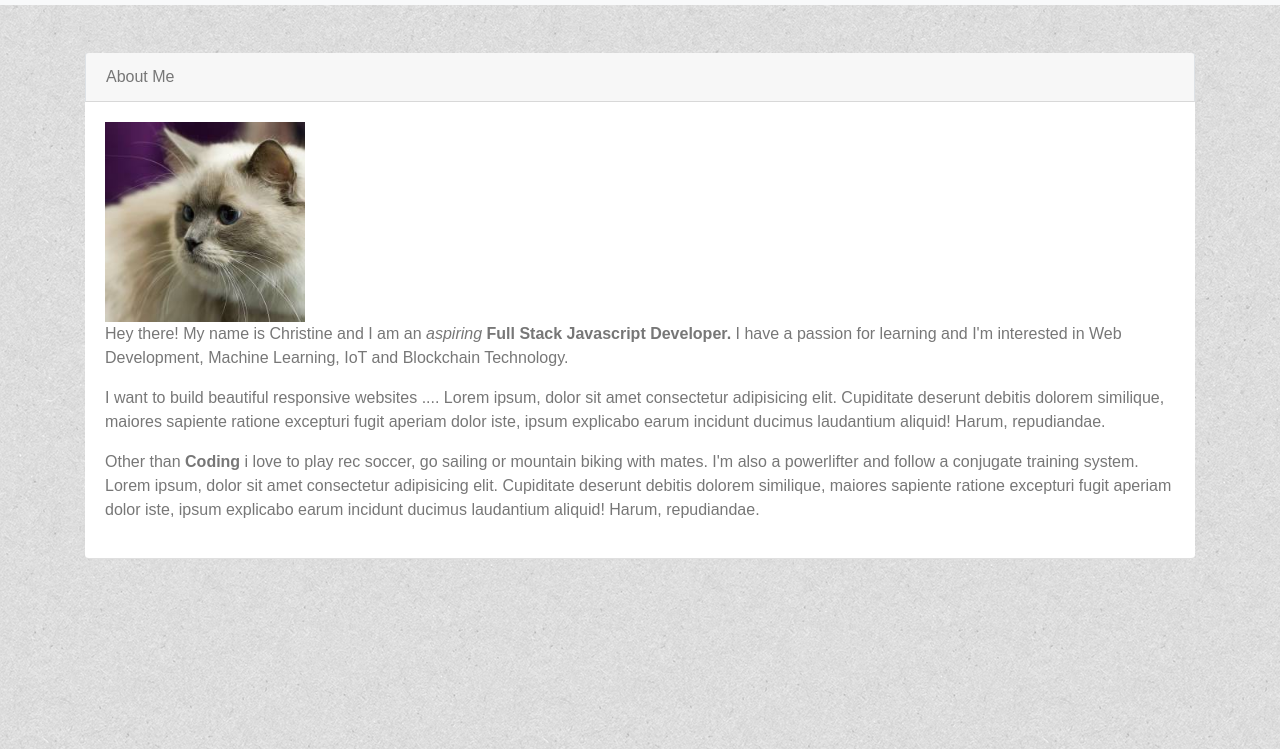
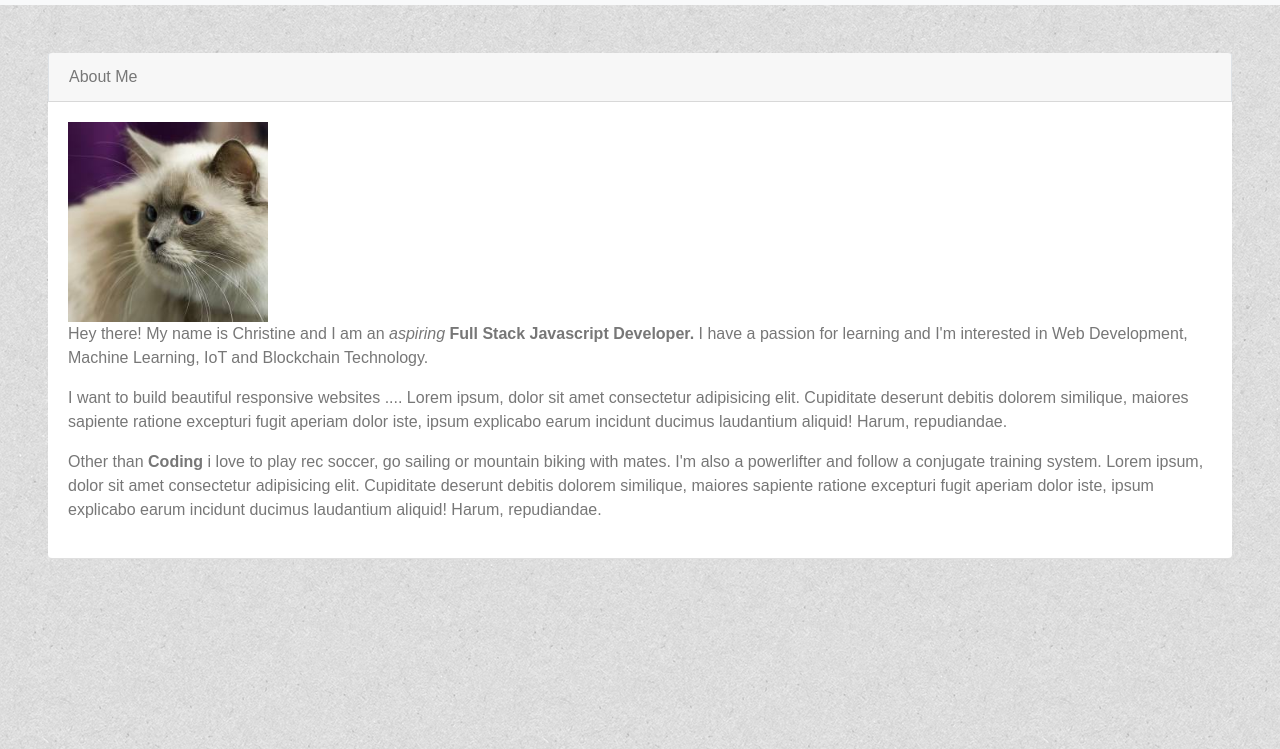
Before and after one commit to chris-aqui/Bootstrap-Portfolio, a plain HTML site: page index.html in a window 1280 px wide. Shown: the part 51-800 px from the top of the page. Drawn offline with nearby package versions, Linux system fonts and the light colour scheme.

Commit message:
trying flex on about page

```diff
--- a/index.html
+++ b/index.html
@@ -39,9 +39,9 @@
     </div>
   </nav>
   <!-- navbar ends here -->
-  <div class='container'>
+  <div class='d-flex flex-coloum align-content-center'>
     <!-- <div class="main"> -->
-    <div class="card mt-5 border-top-0 border-left-0 border-right-0">
+    <div class="card mt-5 border-top-0 border-left-0 border-right-0 ml-5 mr-5">
       <div class="card-header border-top-0 border-left border-right">
         About Me
       </div>
```
Also changed, not shown: portfolio.html (+1 -0 lines).
